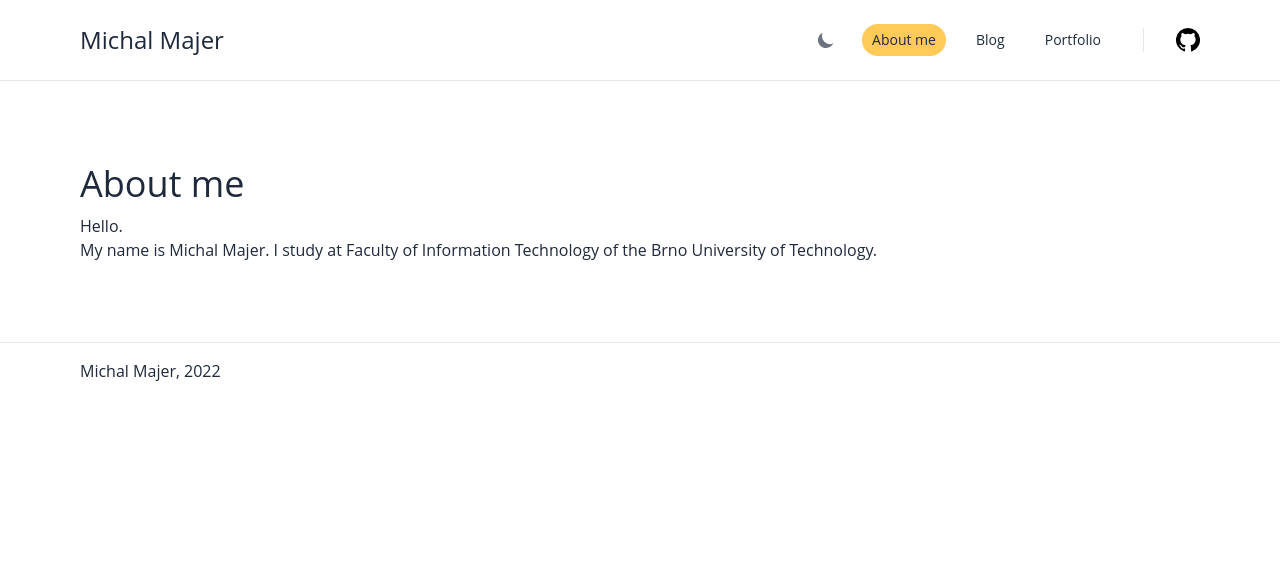
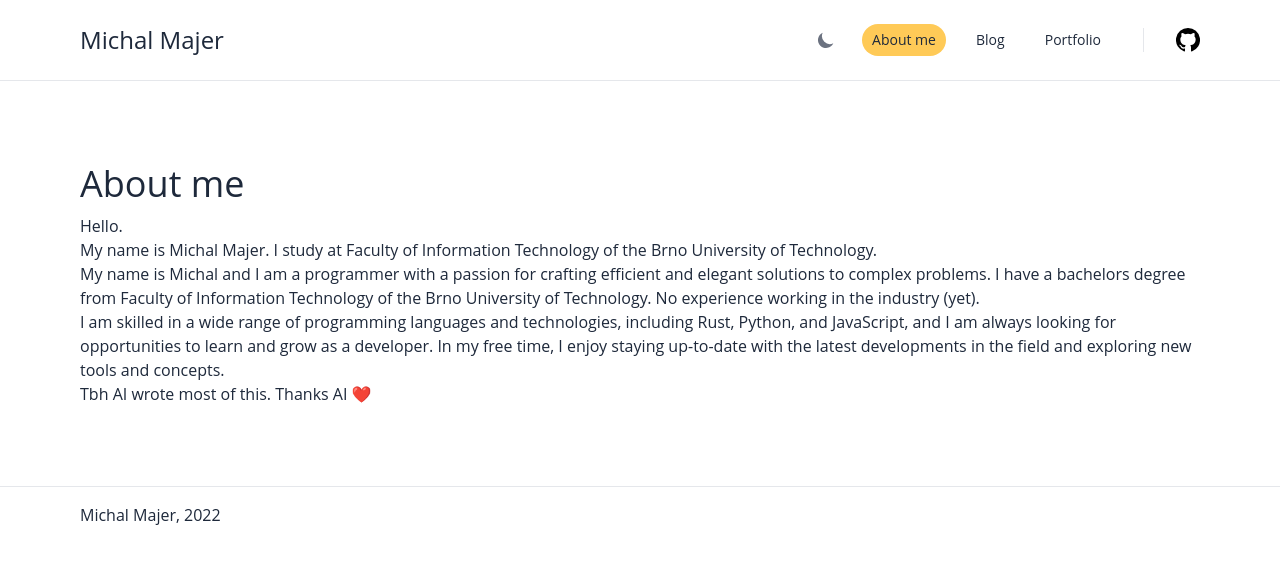
Before and after one commit to Sekky61/personal_website, a Next.js app in the folder web/: page /about in a window 1280 px wide. Shown: the top 564 px of the page. Built offline with nearby package versions, Linux system fonts and the light colour scheme.

Commit message:
about me

```diff
--- a/web/pages/about.tsx
+++ b/web/pages/about.tsx
@@ -6,6 +6,18 @@ const About: NextPage = () => {
             <h1 className='heading-primary' >About me</h1>
             <p>Hello.</p>
             <p>My name is Michal Majer. I study at Faculty of Information Technology of the Brno University of Technology.</p>
+
+            <p>
+                My name is Michal and I am a programmer with a passion for crafting efficient and elegant solutions to complex problems.
+                I have a bachelors degree from Faculty of Information Technology of the Brno University of Technology.
+                No experience working in the industry (yet).
+            </p>
+            <p>
+                I am skilled in a wide range of programming languages and technologies, including Rust, Python, and JavaScript,
+                and I am always looking for opportunities to learn and grow as a developer.
+                In my free time, I enjoy staying up-to-date with the latest developments in the field and exploring new tools and concepts.
+            </p>
+            <p>Tbh AI wrote most of this. Thanks AI ❤️</p>
         </>
     )
 }
```
